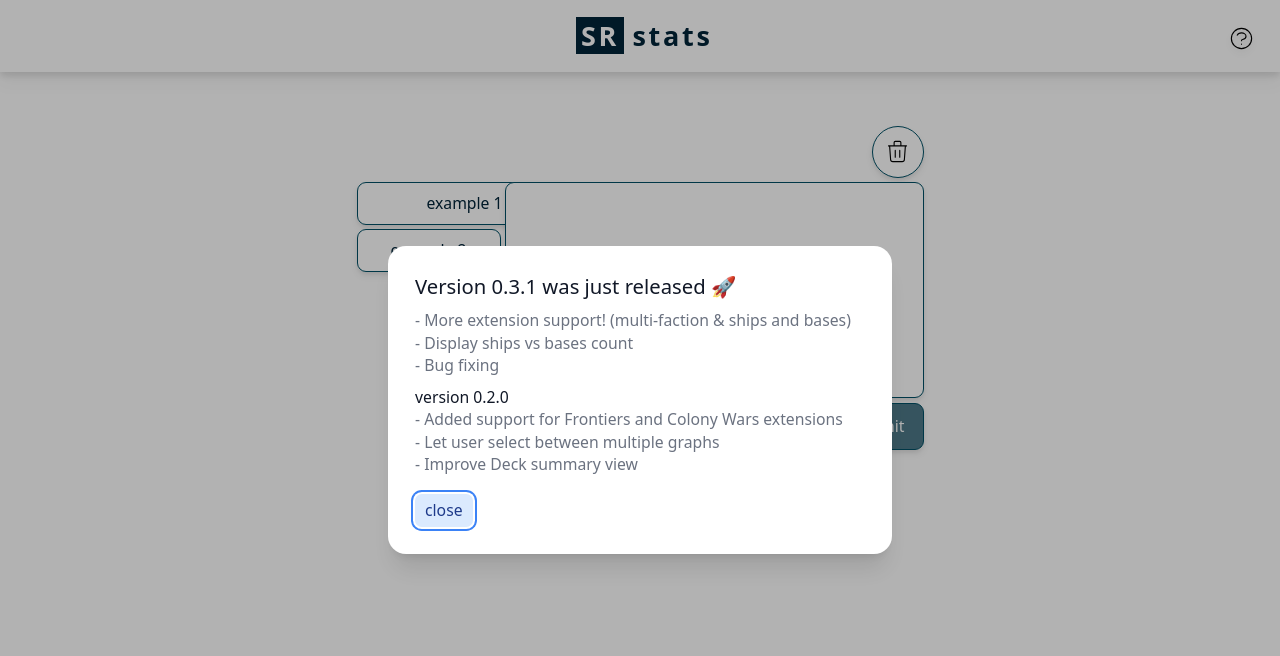
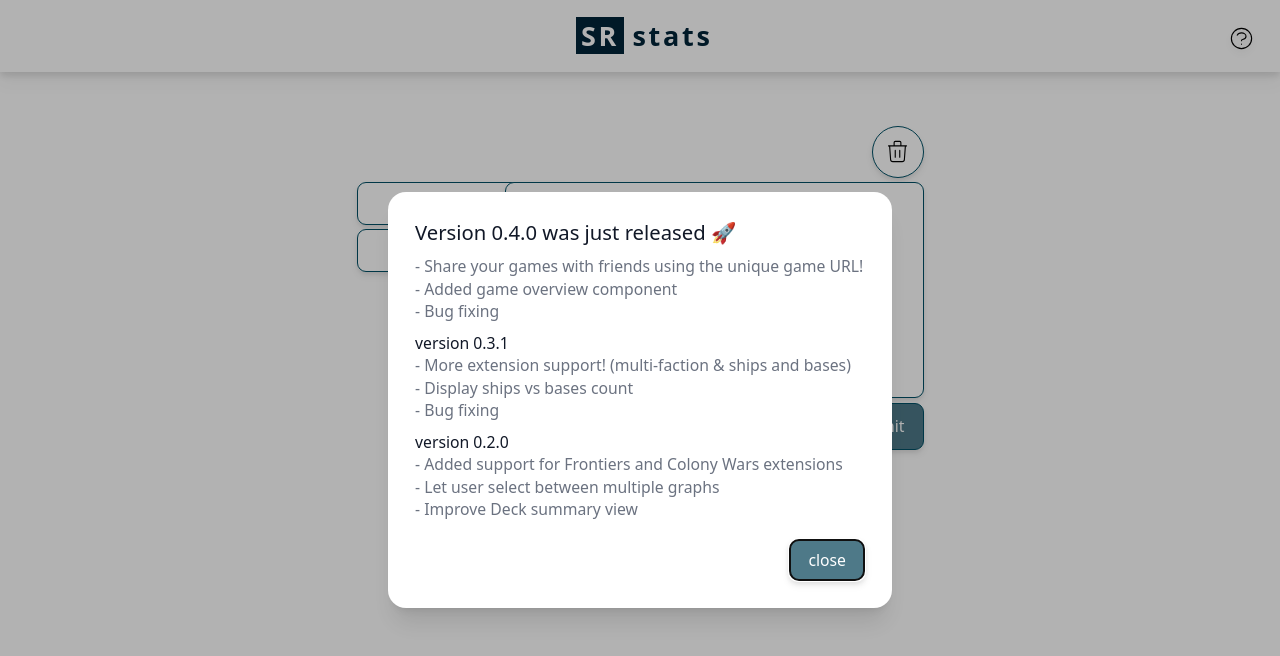
Before and after one commit to dhaven/sr-stats, a Next.js app in the folder website/: page / in a window 1280 px wide. Shown: the top 656 px of the page. Built offline with nearby package versions, Linux system fonts and the light colour scheme.

Commit message:
release 0.4.0

```diff
--- a/website/components/layout.js
+++ b/website/components/layout.js
@@ -7,7 +7,7 @@ import { useState } from 'react'
 import { useRouter } from 'next/router'
 
 export const siteTitle = 'Star Realms stats'
-export const appVersion = '0.3.1'
+export const appVersion = '0.4.0'
 
 export default function Layout({ children }) {
   let [isAddGameOpen, setAddGameIsOpen] = useState(false)
--- a/website/components/newFeatureModal.js
+++ b/website/components/newFeatureModal.js
@@ -64,6 +64,20 @@ export default function NewFeatureModal({isOpen, setIsOpen}) {
                                 </Dialog.Title>
                                 <div className="mt-2">
                                     <p className="text-sm text-gray-500">
+                                        - Share your games with friends using the unique game URL!
+                                    </p>
+                                    <p className="text-sm text-gray-500">
+                                       - Added game overview component
+                                    </p>
+                                    <p className="text-sm text-gray-500">
+                                       - Bug fixing
+                                    </p>
+                                </div>
+                                <div className="mt-2">
+                                    <p className="text-sm font-medium text-gray-900">
+                                        version 0.3.1
+                                    </p>
+                                    <p className="text-sm text-gray-500">
                                         - More extension support! (multi-faction & ships and bases)
                                     </p>
                                     <p className="text-sm text-gray-500">
@@ -87,10 +101,10 @@ export default function NewFeatureModal({isOpen, setIsOpen}) {
                                        - Improve Deck summary view
                                     </p>
                                 </div>
-                                <div className="mt-4">
+                                <div className="flex mt-4 flex-col items-end">
                                     <button
                                         type="button"
-                                        className="inline-flex justify-center px-2 py-1 text-sm font-medium text-blue-900 bg-blue-100 border border-transparent rounded-md hover:bg-blue-200 focus:outline-none focus-visible:ring-2 focus-visible:ring-offset-2 focus-visible:ring-blue-500"
+                                        className="inline-flex font-medium bg-scifi3 text-white text-sm text-bold px-4 py-2 border drop-shadow-md border-scifi4 ring-scifi-2 hover:ring rounded-lg"
                                         onClick={closeModal}
                                     >
                                         close
```
